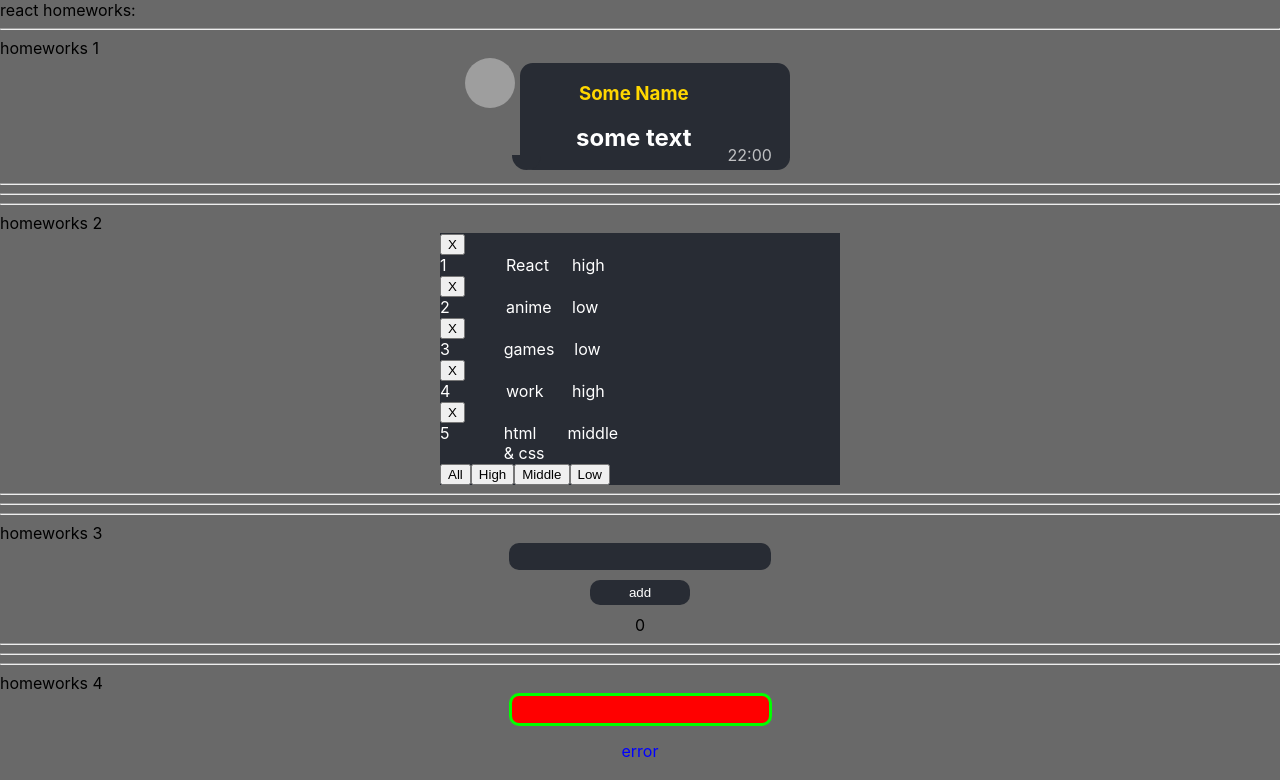
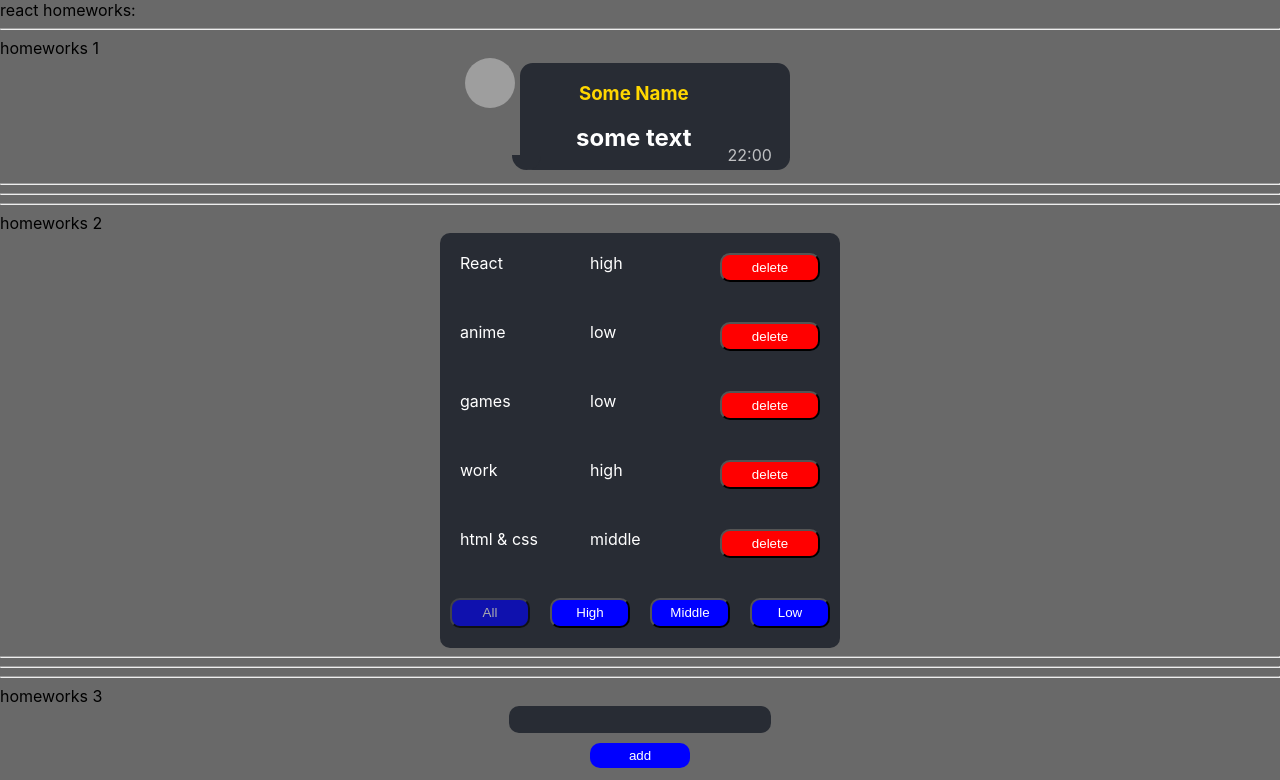
Before and after one commit to AlertDSG/homework, a React (Create React App) app: page / in a window 1280 px wide. Shown: the top 780 px of the page. Built offline with nearby package versions, Linux system fonts and the light colour scheme; grey boxes are pictures that could not be loaded.

Commit message:
Refactor task 2 css and components 'input and button'

```diff
--- a/src/p2-homeworks/h2/Affair.tsx
+++ b/src/p2-homeworks/h2/Affair.tsx
@@ -1,6 +1,7 @@
 import React from 'react'
 import {AffairType} from "./HW2";
 import css from './Affairs.module.css'
+import Button from './Button';
 
 type AffairPropsType = {
     // key не нужно типизировать
@@ -15,11 +16,12 @@ function Affair(props: AffairPropsType) {
 
     return (
         <div className={css.content}>
-            <button onClick={deleteCallback}>X</button>
+
             <div className={css.body}>
-                <div>{props.affair._id}</div>
-                <div>{props.affair.name}</div>
-                <div>{props.affair.priority}</div>
+                <div className={css.task}>{props.affair.name}</div>
+                <div className={css.task}>{props.affair.priority}</div>
+                <div><Button className={css.btnDeleted} children={'delete'} onClick={deleteCallback}/></div>
+                {/*<button onClick={deleteCallback}>X</button>*/}
             </div>
         </div>
     )
--- a/src/p2-homeworks/h2/Affairs.module.css
+++ b/src/p2-homeworks/h2/Affairs.module.css
@@ -3,16 +3,67 @@
     max-width: 400px;
     margin: 0 auto;
     display: flex;
+    border-radius: 10px;
 }
 .content {
     width: 100%;
 }
 .body {
     display: flex;
+    justify-content: space-between;
+    padding: 20px 20px;
     color: white;
-    gap: 20px;
-    justify-content: center;
 }
+
 .body div {
-    width: 100%;
+    width: 100px;
 }
+.btnDeleted {
+    width: 100px;
+    border-radius: 10px;
+    color: white;
+    background: red;
+    padding: 5px;
+}
+.btnDeleted:hover {
+    transition: 0.25s;
+    box-shadow: 0 0 0 1px white;
+    color: gold;
+    background: red;
+    padding: 5px;
+    cursor: pointer;
+}
+.filter {
+    display: flex;
+    justify-content: space-around;
+    padding-top: 20px;
+    padding-bottom: 20px;
+}
+.btnFilter{
+    display: block;
+    width: 80px;
+    border-radius: 10px;
+    padding: 5px;
+    height: 30px;
+    background: blue;
+    color: white;
+}
+.active{
+    opacity: 0.6;
+    display: block;
+    width: 80px;
+    border-radius: 10px;
+    padding: 5px;
+    background: blue;
+    color: white;
+    height: 30px;
+    cursor: pointer;
+}
+.btnFilter:hover {
+    transition: 0.25s;
+    box-shadow: 0 0 0 1px white;
+    padding: 5px;
+    background: blue;
+    color: gold;
+    cursor: pointer;
+}
--- a/src/p2-homeworks/h2/Affairs.tsx
+++ b/src/p2-homeworks/h2/Affairs.tsx
@@ -1,11 +1,14 @@
 import React from 'react'
 import Affair from './Affair'
 import {AffairType, FilterType} from './HW2'
+import css from './Affairs.module.css'
+import Button from "./Button";
 
 type AffairsPropsType = { // need to fix any
     data: Array<AffairType>
     setFilter: (value:FilterType)=>void
     deleteAffairCallback: (id: number)=>void
+    filter: FilterType
 }
 
 function Affairs(props: AffairsPropsType) {
@@ -23,14 +26,26 @@ function Affairs(props: AffairsPropsType) {
     const setLow = () => {props.setFilter('low')}
 
     return (
-        <div >
+        <div className={css.content}>
 
             {mappedAffairs}
 
-            <button onClick={setAll}>All</button>
-            <button onClick={setHigh}>High</button>
-            <button onClick={setMiddle}>Middle</button>
-            <button onClick={setLow}>Low</button>
+            <div className={css.filter}>
+                <Button className={props.filter === 'all' ? css.active : css.btnFilter}
+                        onClick={setAll} children={'All'}/>
+                <Button className={props.filter === 'high' ? css.active : css.btnFilter}
+                        onClick={setHigh} children={'High'}/>
+                <Button className={props.filter === 'middle' ? css.active : css.btnFilter}
+                        onClick={setMiddle} children={'Middle'}/>
+                <Button className={props.filter === 'low' ? css.active : css.btnFilter}
+                        onClick={setLow} children={'Low'}/>
+            </div>
+
+
+            {/*<button onClick={setAll}>All</button>*/}
+            {/*<button onClick={setHigh}>High</button>*/}
+            {/*<button onClick={setMiddle}>Middle</button>*/}
+            {/*<button onClick={setLow}>Low</button>*/}
         </div>
     )
 }
--- /dev/null
+++ b/src/p2-homeworks/h2/Button.tsx
@@ -0,0 +1,27 @@
+import React, {ButtonHTMLAttributes, DetailedHTMLProps} from 'react'
+import css from './Affairs.module.css'
+
+// тип пропсов обычной кнопки, children в котором храниться название кнопки там уже описан
+type DefaultButtonPropsType = DetailedHTMLProps<ButtonHTMLAttributes<HTMLButtonElement>, HTMLButtonElement>
+
+type SuperButtonPropsType = DefaultButtonPropsType & {
+    red?: boolean
+}
+
+const SuperButton: React.FC<SuperButtonPropsType> = (
+    {
+        red, className,
+        ...restProps// все остальные пропсы попадут в объект restProps, там же будет children
+    }
+) => {
+    const finalClassName = `${red ? css.red : css.default} ${className}`
+
+    return (
+        <button
+            className={finalClassName}
+            {...restProps} // отдаём кнопке остальные пропсы если они есть (children там внутри)
+        />
+    )
+}
+
+export default SuperButton
--- a/src/p2-homeworks/h2/HW2.tsx
+++ b/src/p2-homeworks/h2/HW2.tsx
@@ -48,6 +48,7 @@ function HW2() {
                     data={filteredAffairs}
                     setFilter={setFilter}
                     deleteAffairCallback={deleteAffairCallback}
+                    filter={filter}
                 />
             </div>
             <hr/>
--- a/src/p2-homeworks/h4/common/c2-SuperButton/SuperButton.module.css
+++ b/src/p2-homeworks/h4/common/c2-SuperButton/SuperButton.module.css
@@ -2,7 +2,7 @@
     width: 100px;
     border-radius: 10px;
     padding: 5px;
-    background: #282c34;
+    background: blue;
     color: white;
     margin-top: 10px;
     margin-bottom: 10px;
@@ -12,14 +12,14 @@
     transition: 0.25s;
     box-shadow: 0 0 0 1px white;
     padding: 5px;
-    background: #282c34;
+    background: blue;
     color: gold;
     cursor: pointer;
 }
 .default:disabled {
     box-shadow: none;
     padding: 5px;
-    background: #282c34;
+    background: blue;
     color: white;
     opacity: 0.5;
     cursor: inherit;
```
Also changed, not shown: 1 other file (tests, documents, lock files or other folders).
